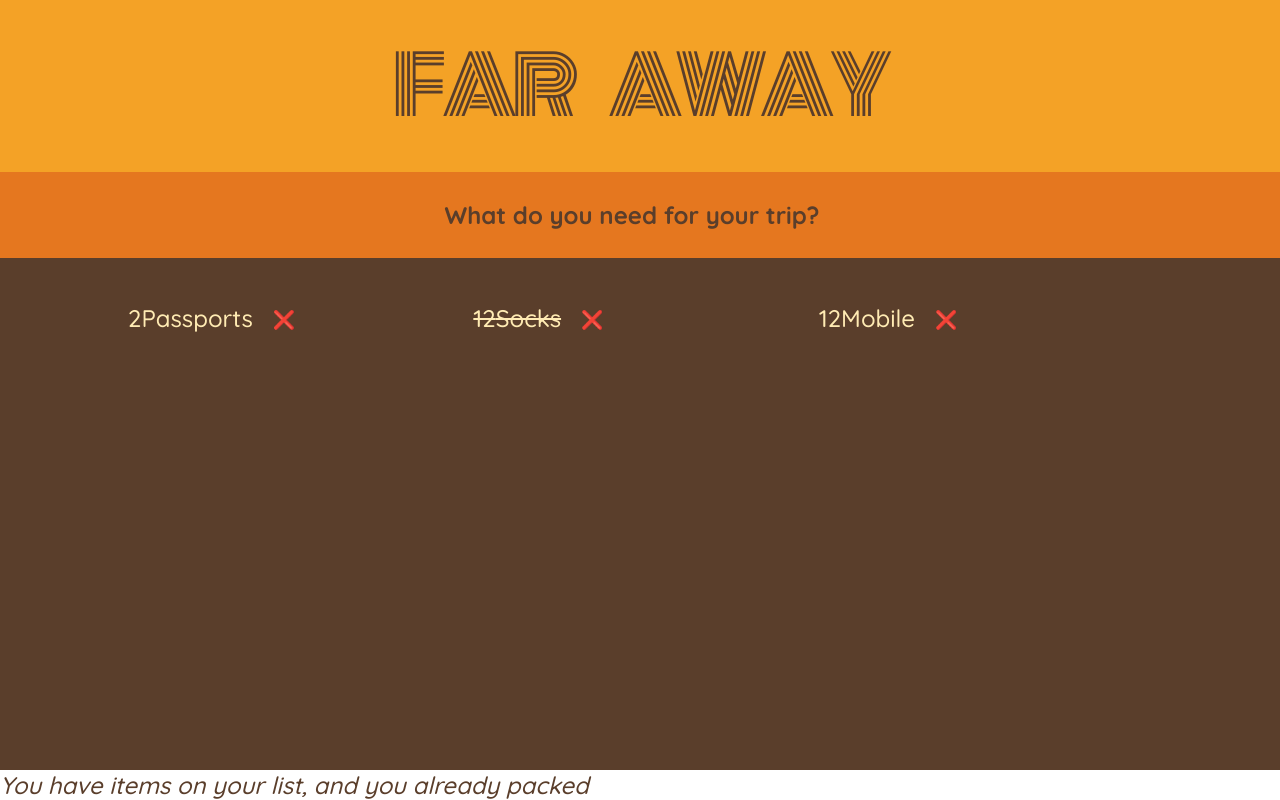
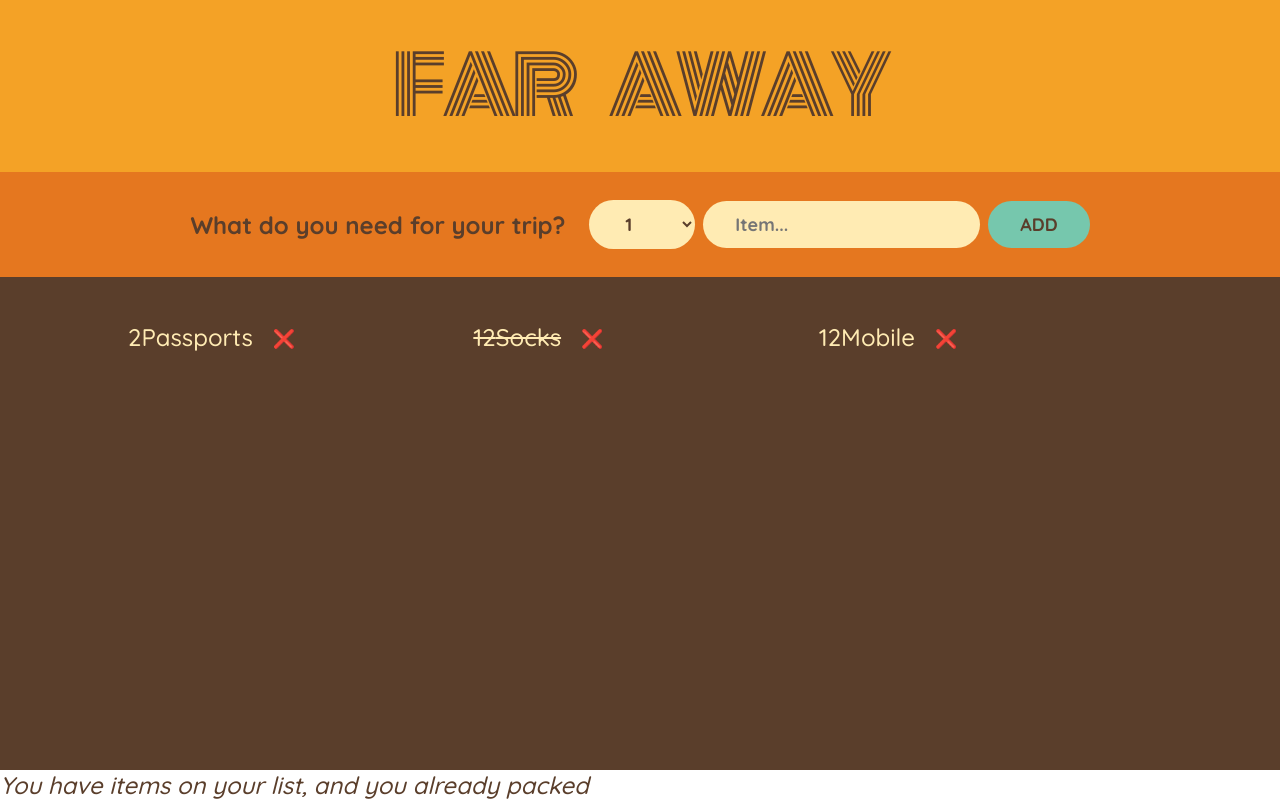
Before and after one commit to Pin3appl3ishan/react-concepts, a React (Vite) app in the folder travel-list/: page / in a window 1280 px wide. Built offline with nearby package versions, Linux system fonts and the light colour scheme.

Commit message:
add items form

```diff
--- a/travel-list/src/App.jsx
+++ b/travel-list/src/App.jsx
@@ -1,7 +1,7 @@
 const initialItems = [
   { id: 1, description: "Passports", quantity: 2, packed: false },
   { id: 2, description: "Socks", quantity: 12, packed: true },
-  { id: 2, description: "Mobile", quantity: 12, packed: false },
+  { id: 3, description: "Mobile", quantity: 12, packed: false },
 ];
 const App = () => {
   return (
@@ -19,10 +19,24 @@
 }
 
 function Form() {
+  function handleSubmit(e) {
+    e.preventDefault();
+    console.log(e);
+  }
+
   return (
-    <div className="add-form">
+    <form className="add-form" onSubmit={handleSubmit}>
       <h3>What do you need for your trip?</h3>
-    </div>
+      <select>
+        {Array.from({ length: 20 }, (_, i) => i + 1).map((num) => (
+          <option value={num} key={num}>
+            {num}
+          </option>
+        ))}
+      </select>
+      <input type="text" placeholder="Item..." />
+      <button>Add</button>
+    </form>
   );
 }
 
@@ -31,7 +45,7 @@
     <div className="list">
       <ul>
         {initialItems.map((item) => (
-          <Item item={item} />
+          <Item item={item} key={item.id} />
         ))}
       </ul>
     </div>
@@ -41,7 +55,7 @@
 function Item({ item }) {
   return (
     <li>
-      <span style={item.packed ? {textDecoration: "line-through"} : {}}>
+      <span style={item.packed ? { textDecoration: "line-through" } : {}}>
         {item.quantity}
         {item.description}
       </span>
```
